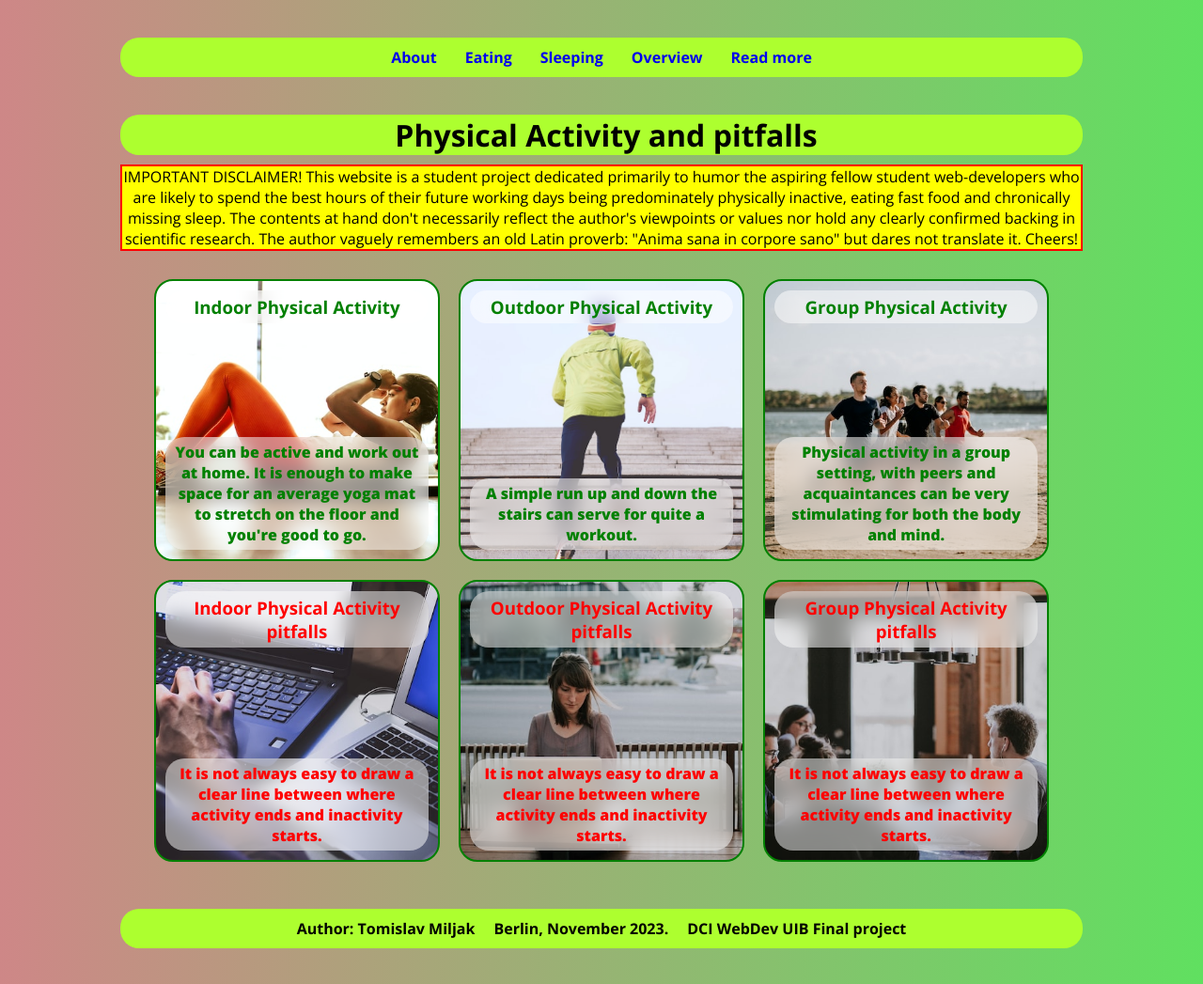
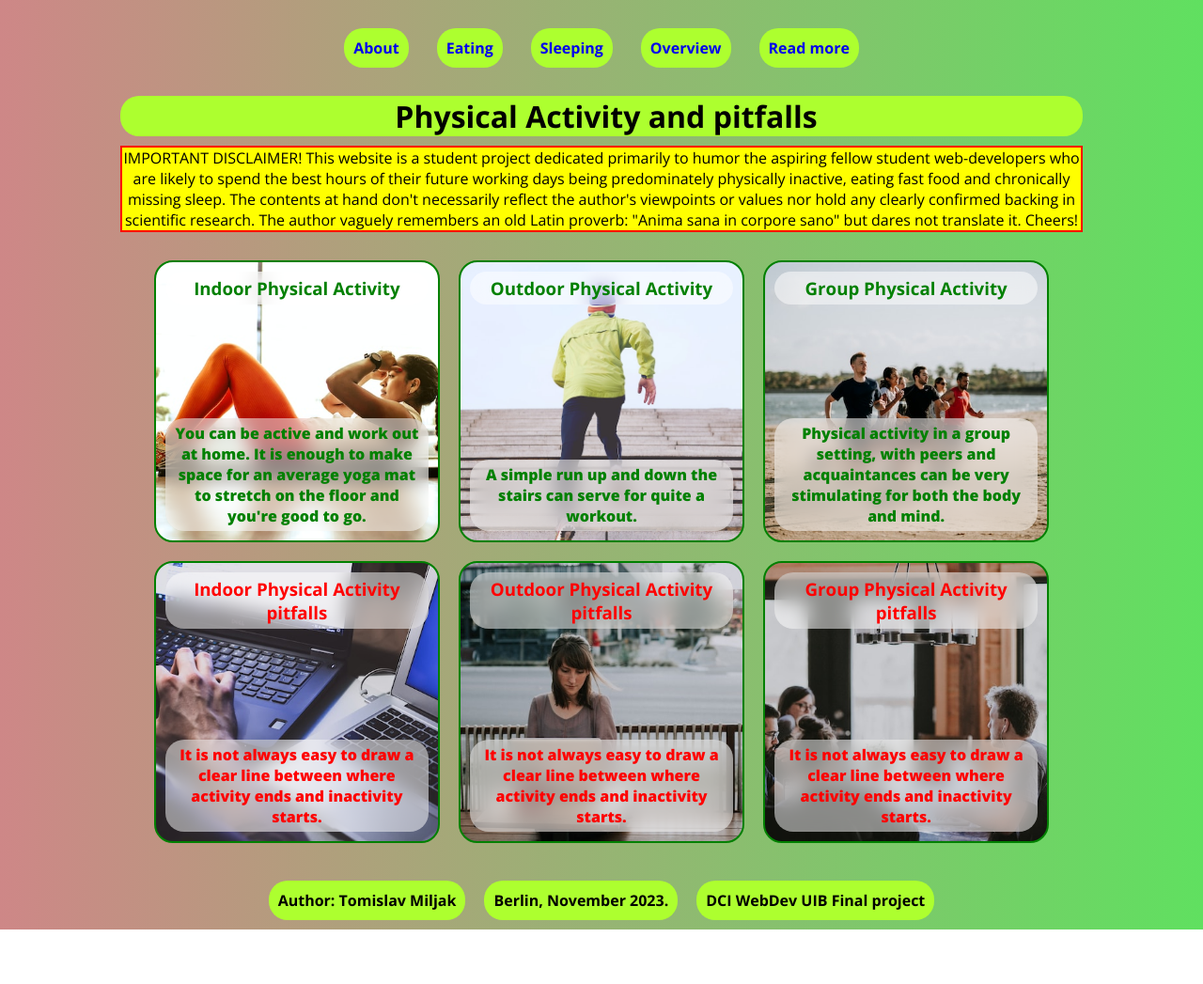
Before and after one commit to TomislavMiljak/uib-project, a plain HTML site: page index.html in a window 1280 px wide. Shown: the whole page at 94% size. After the commit the page ends 989 px from the top, so only its background shows below. Drawn offline with nearby package versions, Linux system fonts and the light colour scheme.

Commit message:
header and footer overflow fixed

```diff
--- a/eating.css
+++ b/eating.css
@@ -32,9 +32,9 @@ header {
     margin-top: 4rem;
     margin-left: 0;
     margin-bottom: 10px;
-    padding-top: 1rem;
-    padding-bottom: 1rem;
-    background-color: greenyellow;
+    /* padding-top: 1rem; */
+    /* padding-bottom: 1rem; */
+    /* background-color: greenyellow; */
     border-radius: 20px;
 }
 /* nav { */
@@ -45,13 +45,17 @@ header {
 nav ul {
     list-style-type: none;
     display: flex;
-    justify-content: space-between;
+    justify-content: center;
     align-items: center;
+    flex-wrap: wrap;
     gap: 3rem;
 }
 nav ul li a {
     text-decoration: none;
     font-weight: bold;
+    background-color: greenyellow;
+    padding: 1rem;
+    border-radius: 20px;
 }
 main {
     width: 80vw;
@@ -182,21 +186,29 @@ main {
 
 footer {
     width: 80vw;
-    height: 10vh;
-    margin-bottom: 0;
+    /* height: 10vh; */
+    margin-bottom: 1rem;
     margin-left: 0;
+    margin-top: -10px;
 }
 .footer {
     display:flex;
     justify-content: center;
+    flex-wrap: wrap;
     gap: 2rem;
-    padding-top: 1rem;
-    padding-bottom: 1rem;
+    /* padding-top: 1rem; */
+    /* padding-bottom: 1rem; */
+    /* background-color: greenyellow; */
+    border-radius: 20px;
+    font-weight: bold;
+    /* margin-bottom: 2rem; */
+}
+.footer p {
     background-color: greenyellow;
     border-radius: 20px;
     font-weight: bold;
-    /* margin-bottom: 2rem; */
-
+    padding: 1rem;
+    text-align: center;
 }
 .footer p a {
     text-decoration: none;
--- a/overview.css
+++ b/overview.css
@@ -32,9 +32,9 @@ header {
     margin-top: 4rem;
     margin-left: 0;
     margin-bottom: 10px;
-    padding-top: 1rem;
-    padding-bottom: 1rem;
-    background-color: greenyellow;
+    /* padding-top: 1rem; */
+    /* padding-bottom: 1rem; */
+    /* background-color: greenyellow; */
     border-radius: 20px;
 
 }
@@ -46,13 +46,17 @@ header {
 nav ul {
     list-style-type: none;
     display: flex;
-    justify-content: space-between;
+    justify-content: center;
     align-items: center;
+    flex-wrap: wrap;
     gap: 3rem;
 }
 nav ul li a {
     text-decoration: none;
     font-weight: bold;
+    background-color: greenyellow;
+    padding: 1rem;
+    border-radius: 20px;
 }
 main {
     width: 80vw;
@@ -181,20 +185,28 @@ main {
 
 footer {
     width: 80vw;
-    height: 10vh;
-    margin-bottom: 0;
+    /* height: 10vh; */
+    margin-bottom: 1rem;
     margin-left: 0;
+    margin-top: -10px;
 }
 .footer {
     display:flex;
     justify-content: center;
+    flex-wrap: wrap;
     gap: 2rem;
-    padding-top: 1rem;
-    padding-bottom: 1rem;
+    /* padding-top: 1rem; */
+    /* padding-bottom: 1rem; */
+    /* background-color: greenyellow; */
+    border-radius: 20px;
+    font-weight: bold;
+}
+.footer p {
     background-color: greenyellow;
     border-radius: 20px;
     font-weight: bold;
-
+    padding: 1rem;
+    text-align: center;
 }
 .footer p a {
     text-decoration: none;
--- a/sleeping.css
+++ b/sleeping.css
@@ -32,9 +32,9 @@ header {
     margin-top: 4rem;
     margin-left: 0;
     margin-bottom: 10px;
-    padding-top: 1rem;
-    padding-bottom: 1rem;
-    background-color: greenyellow;
+    /* padding-top: 1rem; */
+    /* padding-bottom: 1rem; */
+    /* background-color: greenyellow; */
     border-radius: 20px;
 
 }
@@ -46,13 +46,17 @@ header {
 nav ul {
     list-style-type: none;
     display: flex;
-    justify-content: space-between;
+    justify-content: center;
     align-items: center;
+    flex-wrap: wrap;
     gap: 3rem;
 }
 nav ul li a {
     text-decoration: none;
     font-weight: bold;
+    background-color: greenyellow;
+    padding: 1rem;
+    border-radius: 20px;
 }
 main {
     width: 80vw;
@@ -183,21 +187,28 @@ main {
 
 footer {
     width: 80vw;
-    height: 10vh;
-    margin-bottom: 0;
+  /*   height: 10vh; */
+    margin-bottom: 1rem;
     margin-left: 0;
+    margin-top: -10px;
 }
 .footer {
     display:flex;
     justify-content: center;
+    flex-wrap: wrap;
     gap: 2rem;
-    padding-top: 1rem;
-    padding-bottom: 1rem;
+    /* padding-top: 1rem; */
+    /* padding-bottom: 1rem; */
+    /* background-color: greenyellow; */
+    border-radius: 20px;
+    font-weight: bold;
+}
+.footer p {
     background-color: greenyellow;
     border-radius: 20px;
     font-weight: bold;
-
-
+    padding: 1rem;
+    text-align: center;
 }
 .footer p a {
     text-decoration: none;
--- a/style.css
+++ b/style.css
@@ -32,9 +32,9 @@ header {
     margin-top: 4rem;
     margin-left: 0;
     margin-bottom: 10px;
-    padding-top: 1rem;
-    padding-bottom: 1rem;
-    background-color: greenyellow;
+    /* padding-top: 1rem; */
+    /* padding-bottom: 1rem; */
+    /* background-color: greenyellow; */
     border-radius: 20px;
 
 }
@@ -46,13 +46,17 @@ header {
 nav ul {
     list-style-type: none;
     display: flex;
-    justify-content: space-between;
+    justify-content: center;
     align-items: center;
+    flex-wrap: wrap;
     gap: 3rem;
 }
 nav ul li a {
     text-decoration: none;
     font-weight: bold;
+    background-color: greenyellow;
+    padding: 1rem;
+    border-radius: 20px;
 }
 main {
     width: 80vw;
@@ -183,20 +187,29 @@ main {
 
 footer {
     width: 80vw;
-    height: 10vh;
-    margin-bottom: 0;
+    /* height: 10vh; */
+    margin-bottom: 1rem;
     margin-left: 0;
+    margin-top: -10px;
 }
 .footer {
     display:flex;
     justify-content: center;
+    flex-wrap: wrap;
     gap: 2rem;
-    padding-top: 1rem;
-    padding-bottom: 1rem;
+    /* padding-top: 0.3rem; */
+    /* padding-bottom: 1rem; */
+    /* background-color: greenyellow; */
+    border-radius: 20px;
+    font-weight: bold;
+
+}
+.footer p {
     background-color: greenyellow;
     border-radius: 20px;
     font-weight: bold;
-
+    padding: 1rem;
+    text-align: center;
 }
 .footer p a {
     text-decoration: none;
@@ -221,4 +234,5 @@ footer {
     .heading h1 {
         height: 100px;
     }
+
 }
```
